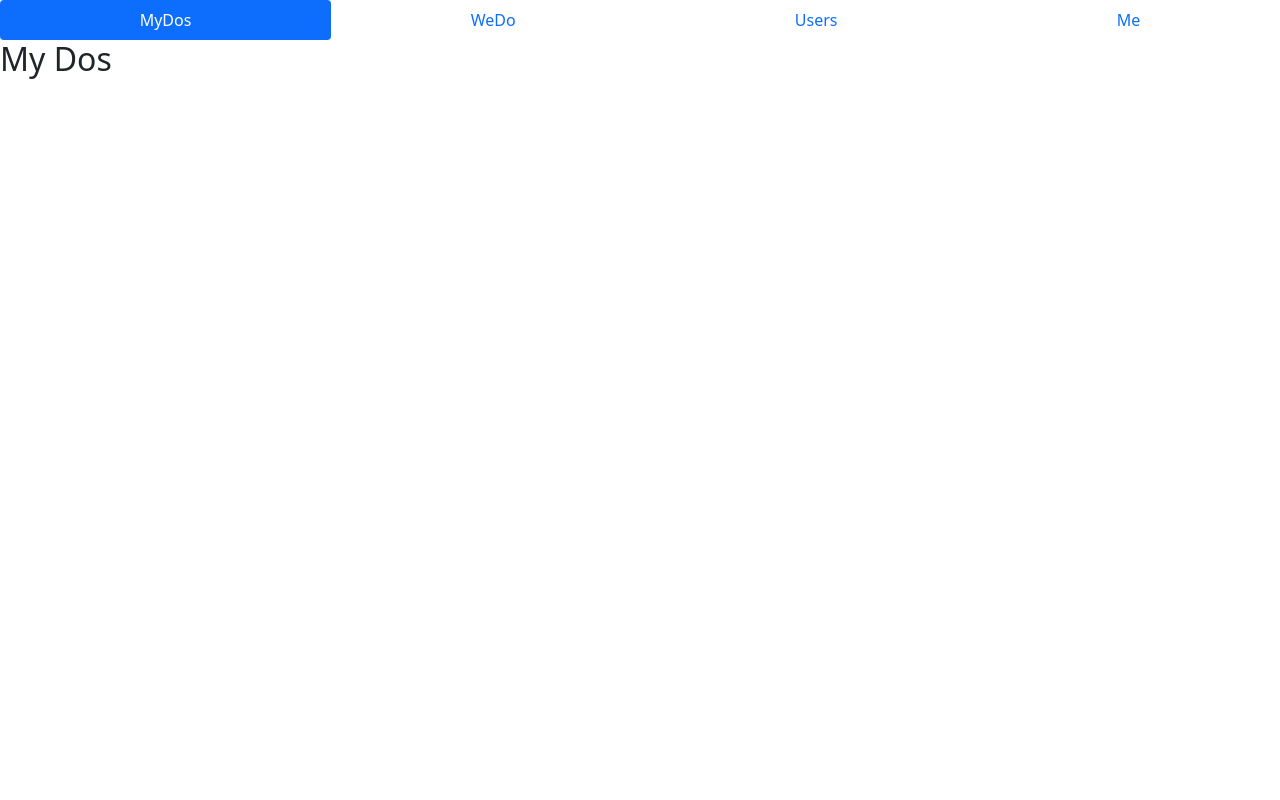
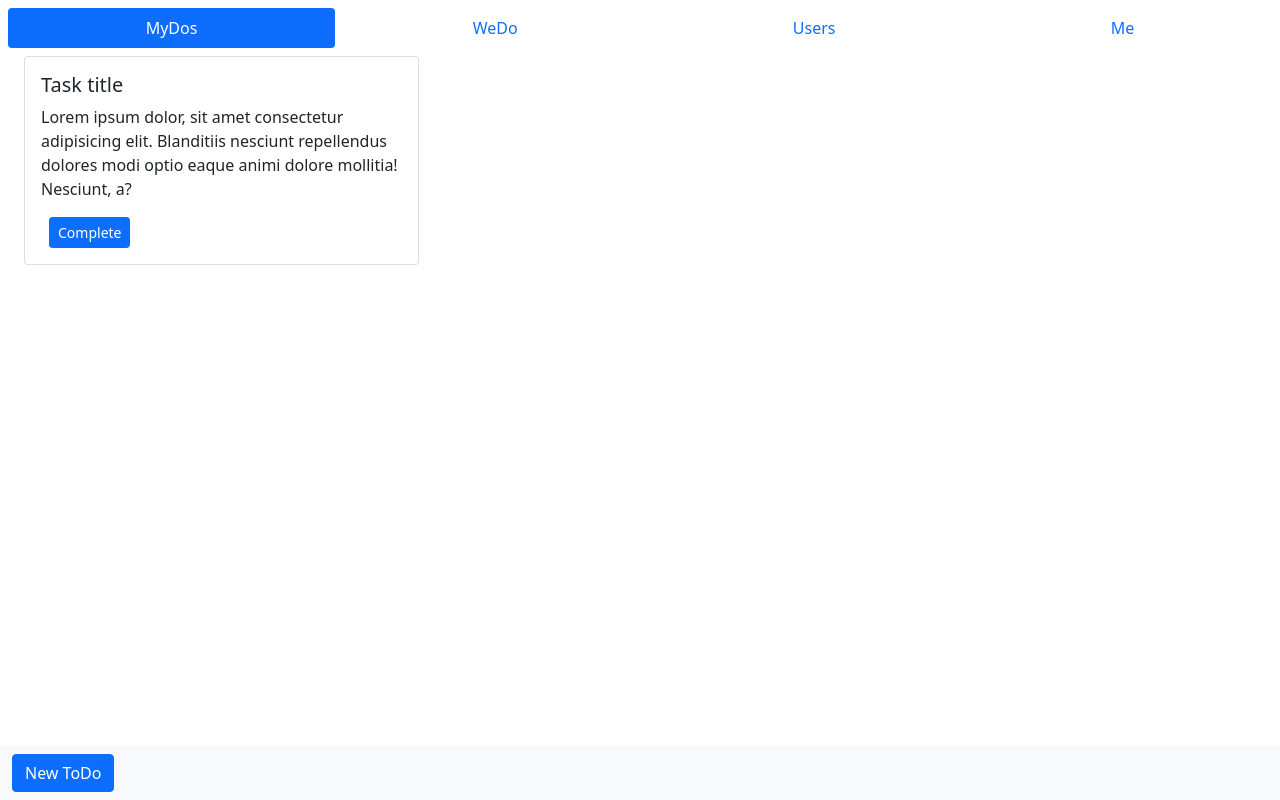
Before and after one commit to onejohi/vuejs-todo, a Vue app: page / in a window 1280 px wide. Built offline with nearby package versions, Linux system fonts and the light colour scheme.

Commit message:
- basic scaffold of mydos UI without functionality

```diff
--- a/src/components/Home.vue
+++ b/src/components/Home.vue
@@ -1,5 +1,5 @@
 <template>
-  <nav class="nav nav-pills nav-justified">
+  <nav class="nav nav-pills nav-justified m-2">
     <router-link
       class="flex-sm-fill text-sm-center nav-link"
       :class="$route.name === 'mydos' ? 'active' : ''"
--- a/src/components/Home/MyDos.vue
+++ b/src/components/Home/MyDos.vue
@@ -1,5 +1,101 @@
 <template>
-  <h2>My Dos</h2>
+  <div class="container-fluid">
+    <nav class="navbar fixed-bottom navbar-light bg-light">
+      <div class="container-fluid">
+        <button
+          class="btn btn-primary"
+          type="button"
+          data-bs-toggle="offcanvas"
+          data-bs-target="#newTaskOffcanvas"
+          aria-controls="newTaskOffcanvas">
+          New ToDo
+        </button>
+      </div>
+    </nav>
+
+    <div class="container-fluid">
+      <div class="row mt-2 row-cols-1 row-cols-md-3">
+        <div class="col col-12 col-md-4">
+          <div class="card">
+            <div class="card-body">
+              <h5 class="card-title">Task title</h5>
+              <p class="card-text">
+                Lorem ipsum dolor, sit amet consectetur adipisicing elit. Blanditiis nesciunt repellendus dolores modi optio eaque animi dolore mollitia! Nesciunt, a?
+              </p>
+              <a href="#" class="btn btn-sm mx-2 btn-primary">Complete</a>
+            </div>
+          </div>
+        </div>
+      </div>
+    </div>
+
+
+    <!-- New task bottom offcanvas -->
+    <div
+      class="offcanvas offcanvas-bottom"
+      tabindex="-1"
+      id="newTaskOffcanvas"
+      aria-labelledby="newTaskOffcanvasLabel">
+      <div class="offcanvas-header">
+        <h5 class="offcanvas-title" id="newTaskOffcanvasLabel">New Task</h5>
+        <button type="button" class="btn-close text-reset" data-bs-dismiss="offcanvas" aria-label="Close"></button>
+      </div>
+      <div class="offcanvas-body small">
+        <div class="row row-cols-1 row-cols-md-2">
+          <div class="col col-12 col-md-6">
+            <div class="mb-3">
+              <input
+                type="text"
+                class="form-control"
+                name="title"
+                placeholder="Title">
+            </div>
+            <div class="mb-3">
+              <textarea
+                placeholder="Description"
+                class="form-control"
+                rows="1"></textarea>
+            </div>
+          </div>
+          <div class="col col-12 col-md-6">
+            <div class="row">
+              <div class="col">
+                <select class="form-select" aria-label="Priority">
+                  <option selected>Priority</option>
+                  <option value="1">Urgent</option>
+                  <option value="2">Not Urgent</option>
+                  <option value="3">Do Later</option>
+                </select>
+              </div>
+              <div class="col">
+                <div class="d-grid gap-2">
+                  <input type="radio" class="btn-check" name="options" id="option1" autocomplete="off" checked>
+                  <label class="btn btn-secondary" for="option1">Private</label>
+                </div>
+              </div>
+            </div>
+            <div class="row mt-3">
+              <div class="col">
+                <div class="d-grid gap-2">
+                  <button class="btn btn-primary" type="button">Upload File</button>
+                </div>
+              </div>
+              <div class="col">
+                <div class="mb-3">
+                  <input
+                    type="text"
+                    class="form-control"
+                    name="duedate"
+                    placeholder="Due Date">
+                </div>
+              </div>
+            </div>
+          </div>
+        </div>
+        <div class="btn btn-success">Create Task</div>
+      </div>
+    </div>
+  </div>
 </template>
 
 <script>
@@ -7,3 +103,15 @@ export default {
   name: 'MyDos'
 }
 </script>
+
+<style scoped>
+.offcanvas-bottom {
+  height: 50vh;
+}
+
+@media screen and (max-width: 340px) {
+  .offcanvas-bottom {
+    height: 80vh !important;
+  }
+}
+</style>
```
